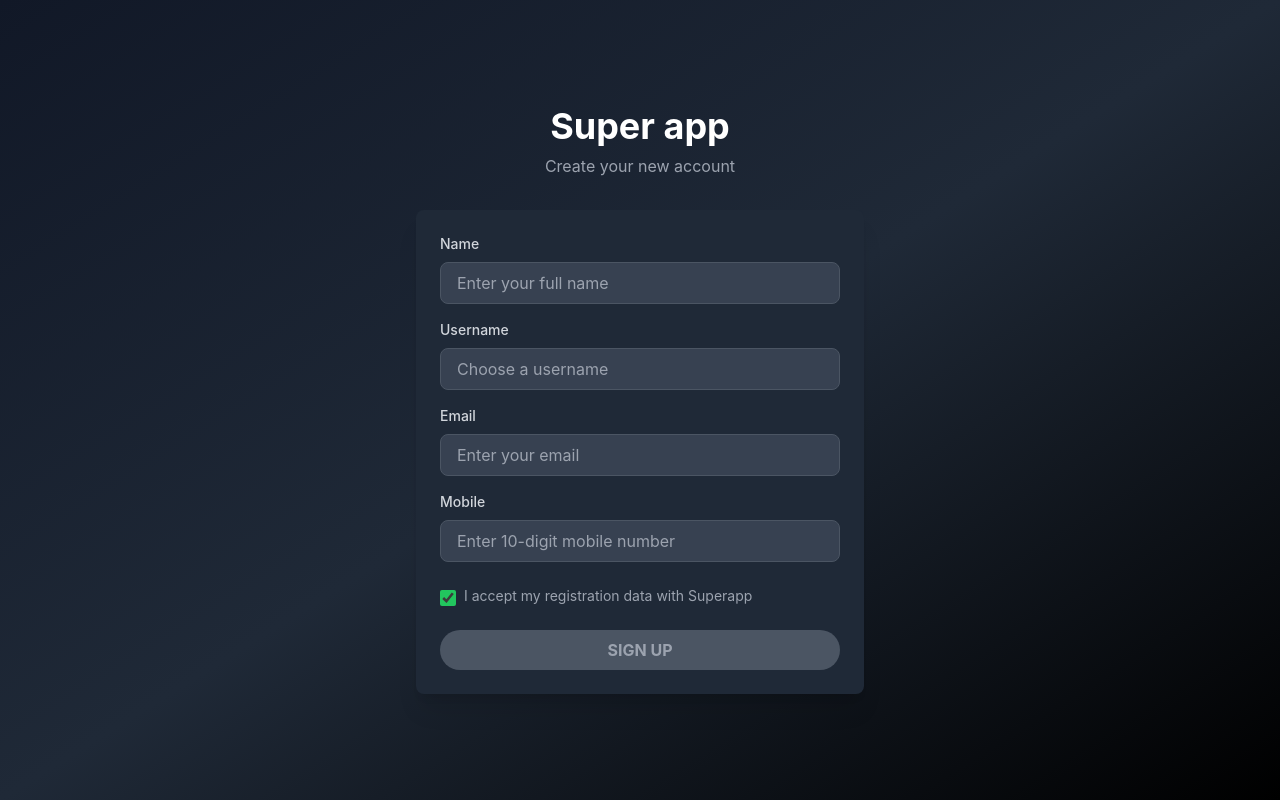
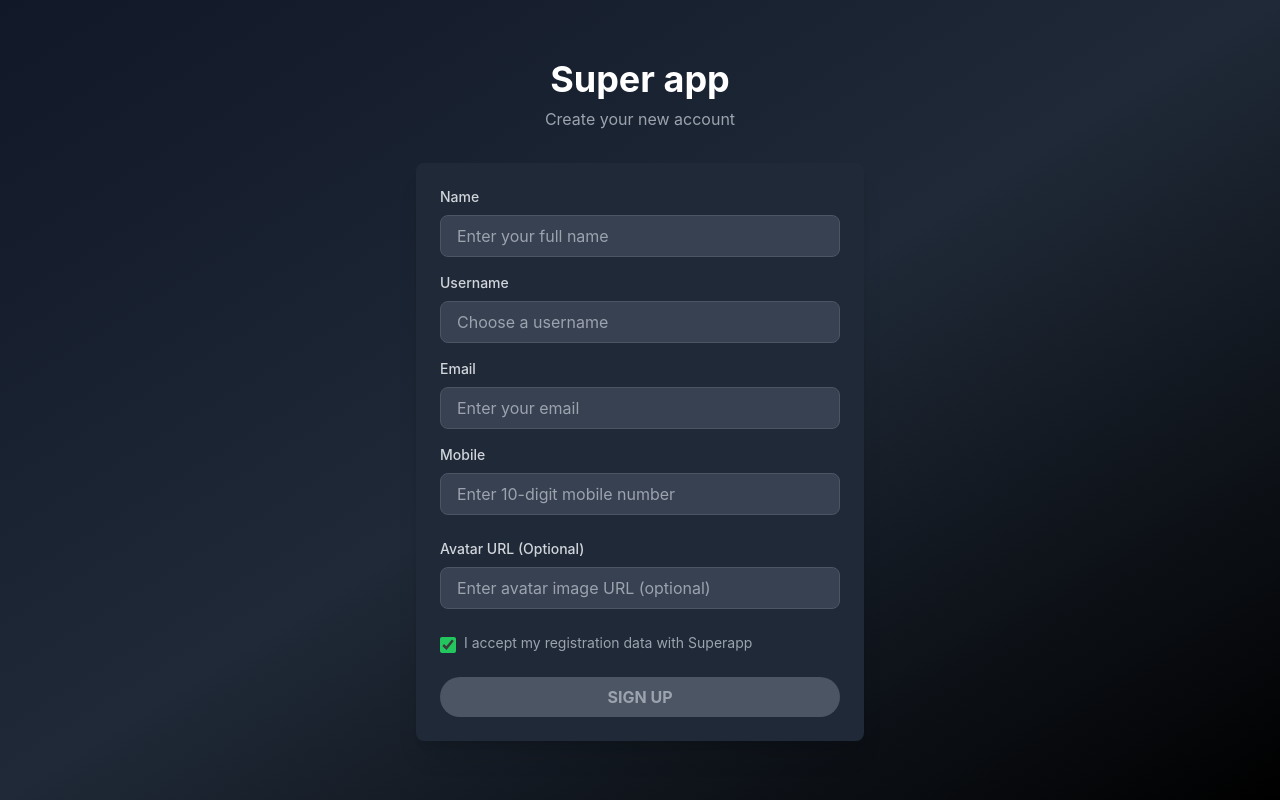
Before and after one commit to harikrishnaalvala/super-app, a React (Vite) app: page / in a window 1280 px wide. Built offline with nearby package versions, Linux system fonts and the light colour scheme; no server answers.

Commit message:
Fix signup button and add avatar field support

```diff
--- a/src/components/RegistrationForm.jsx
+++ b/src/components/RegistrationForm.jsx
@@ -5,7 +5,8 @@ function RegistrationForm({ onSubmit }) {
     name: '',
     username: '',
     email: '',
-    mobile: ''
+    mobile: '',
+    avatar: ''
   })
   const [errors, setErrors] = useState({})
   const [touched, setTouched] = useState({})
@@ -126,7 +127,7 @@ function RegistrationForm({ onSubmit }) {
     }
   }
 
-  const isFormValid = Object.keys(errors).length === 0 && Object.values(formData).every((v) => v.trim())
+  const isFormValid = Object.keys(errors).length === 0 && formData.name.trim() && formData.username.trim() && formData.email.trim() && formData.mobile.trim()
 
   return (
     <form onSubmit={handleSubmit} className="bg-gray-800 rounded-lg p-6 shadow-xl">
@@ -218,6 +219,22 @@ function RegistrationForm({ onSubmit }) {
         )}
       </div>
 
+      {/* Avatar URL Field (Optional) */}
+      <div className="mb-6">
+        <label htmlFor="avatar" className="block text-gray-300 text-sm font-medium mb-2">
+          Avatar URL (Optional)
+        </label>
+        <input
+          type="url"
+          id="avatar"
+          name="avatar"
+          value={formData.avatar}
+          onChange={handleChange}
+          className="w-full px-4 py-2 bg-gray-700 text-white rounded-lg focus:outline-none transition-all border border-gray-600 focus:border-green-500"
+          placeholder="Enter avatar image URL (optional)"
+        />
+      </div>
+
       {/* Checkbox */}
       <div className="mb-6 flex items-start">
         <input
```
